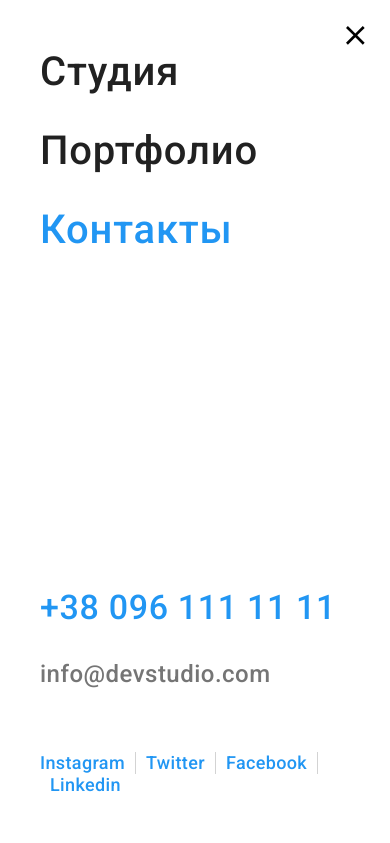
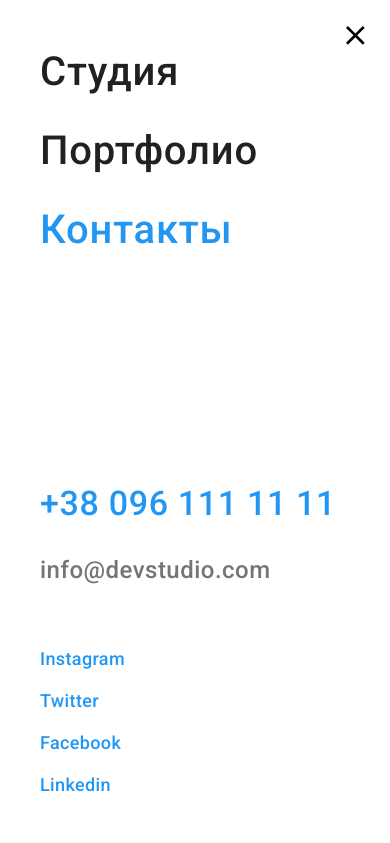
Before and after one commit to TarasIT/goit-markup-hw-08, a plain HTML site: page contacts.html in a window 390 px wide. Both pictures are taken after a click on the button 349 px from the left and 29 px from the top of the page. Shown: the top 843 px of the page. Drawn offline with nearby package versions, Linux system fonts and the light colour scheme.

Commit message:
стилі соцмереж у мобільному меню оновлено

```diff
--- a/contacts.html
+++ b/contacts.html
@@ -70,14 +70,14 @@
         <ul class="contacts-list">
           <li class="contacts__item">
             <a class="contacts__item__link" href="mailto:info@devstudio.com">
-              <svg class="contacts__icon contacts__icon--left-position email-icon">
+              <svg class="contacts__link__icon">
                 <use href="./images/icons.svg#envelope-1"></use></svg
               >info@devstudio.com</a
             >
           </li>
           <li class="contacts__item">
             <a class="contacts__item__link" href="tel:+380961111111">
-              <svg class="contacts__icon contacts__icon--left-position phone-icon">
+              <svg class="contacts__link__icon">
                 <use href="./images/icons.svg#smartphone-2"></use></svg
               >+38 096 111 11 11</a
             >
@@ -290,17 +290,17 @@
             </li>
           </ul>
           <ul class="menu-socials-list">
-            <li class="menu-socials-item Instagram">
+            <li class="menu-socials-item">
               <a class="menu-social-link" href="">Instagram</a>
             </li>
-            <li class="menu-socials-item Twitter">
+            <li class="menu-socials-item">
               <a class="menu-social-link" href="">Twitter</a>
             </li>
-            <li class="menu-socials-item Facebook">
+            <li class="menu-socials-item">
               <a class="menu-social-link" href="">Facebook</a>
             </li>
-            <li class="menu-socials-item Linkedin">
-              <a class="menu-social-link Linkedin" href="">Linkedin</a>
+            <li class="menu-socials-item">
+              <a class="menu-social-link" href="">Linkedin</a>
             </li>
           </ul>
         </div>
--- a/sass/components/_contacts.scss
+++ b/sass/components/_contacts.scss
@@ -32,6 +32,9 @@
 }
 
 .contacts__item__link {
+  display: flex;
+  justify-content: center;
+  align-items: center;
   text-decoration: none;
 
   color: var(--gray-text-color);
@@ -47,3 +50,9 @@
     fill: var(--blue-text-background-color);
   }
 }
+
+.contacts__link__icon {
+  width: 20px;
+  height: 20px;
+  margin-right: 8px;
+}
--- a/sass/components/_mobile-menu.scss
+++ b/sass/components/_mobile-menu.scss
@@ -80,11 +80,6 @@
   margin-bottom: 64px;
 }
 
-.menu-socials-list {
-  display: flex;
-  flex-wrap: wrap;
-}
-
 .mobile-menu__nav,
 .menu-social-link,
 .mobile-menu__tel,
@@ -110,29 +105,17 @@
   color: var(--gray-text-color);
 }
 
+.menu-socials-list {
+  display: grid;
+  row-gap: 20px;
+}
+
 .menu-social-link {
   font-weight: 500;
   font-size: 18px;
   line-height: 1.22;
   letter-spacing: 0.02em;
   color: var(--blue-text-background-color);
-}
-
-.menu-socials-item.Instagram {
-  padding-right: 10px;
-  border-right: 1px solid rgba(33, 33, 33, 0.2);
-}
-
-.menu-socials-item.Twitter,
-.menu-socials-item.Facebook {
-  border-right: 1px solid rgba(33, 33, 33, 0.2);
-}
-
-.menu-socials-item.Twitter,
-.menu-socials-item.Facebook,
-.menu-socials-item.Linkedin {
-  padding-right: 10px;
-  padding-left: 10px;
 }
 
 .mobile-menu__nav {
```
Also changed, not shown: css/main.css, css/main.min.css, 2 other files.
